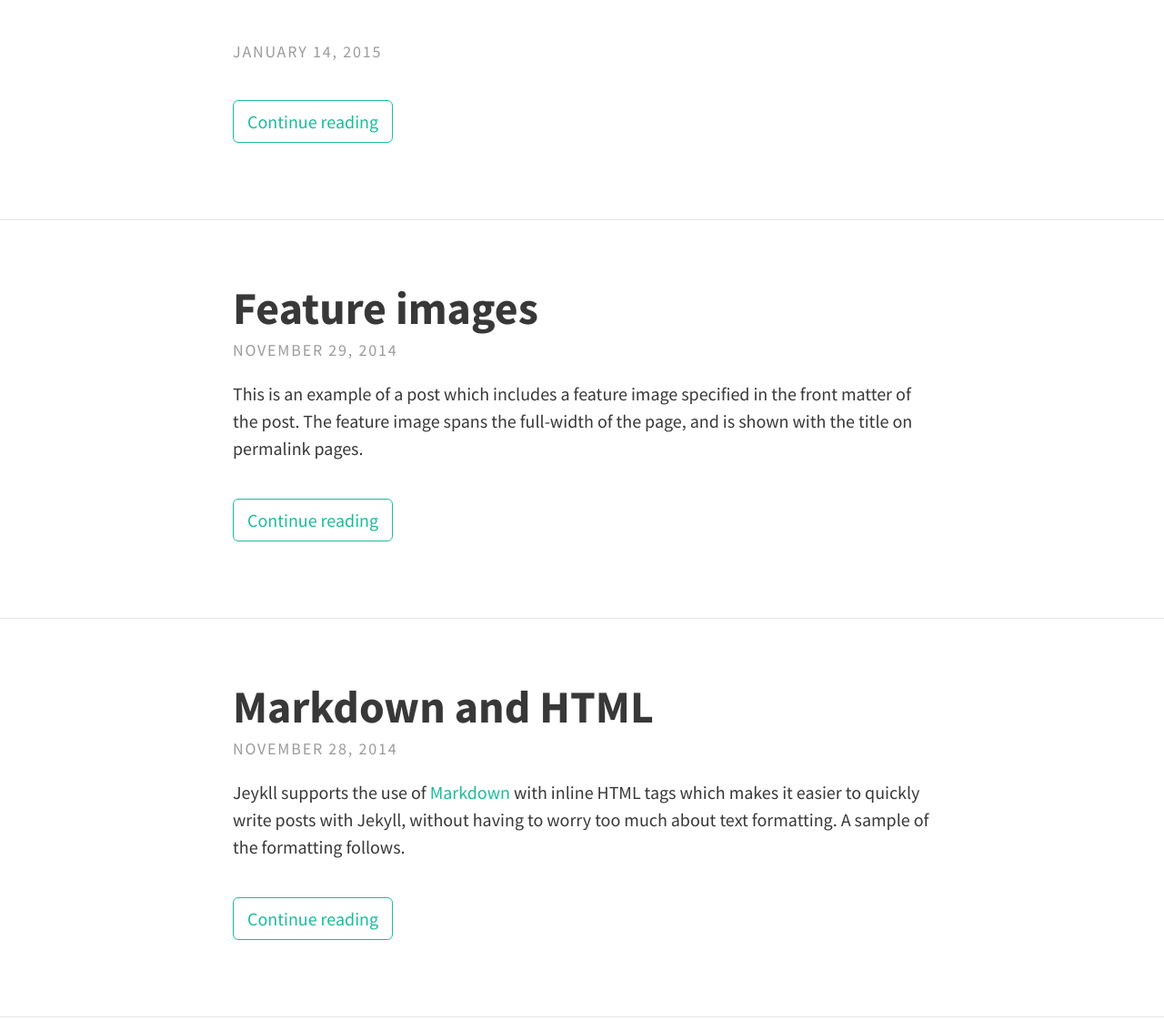
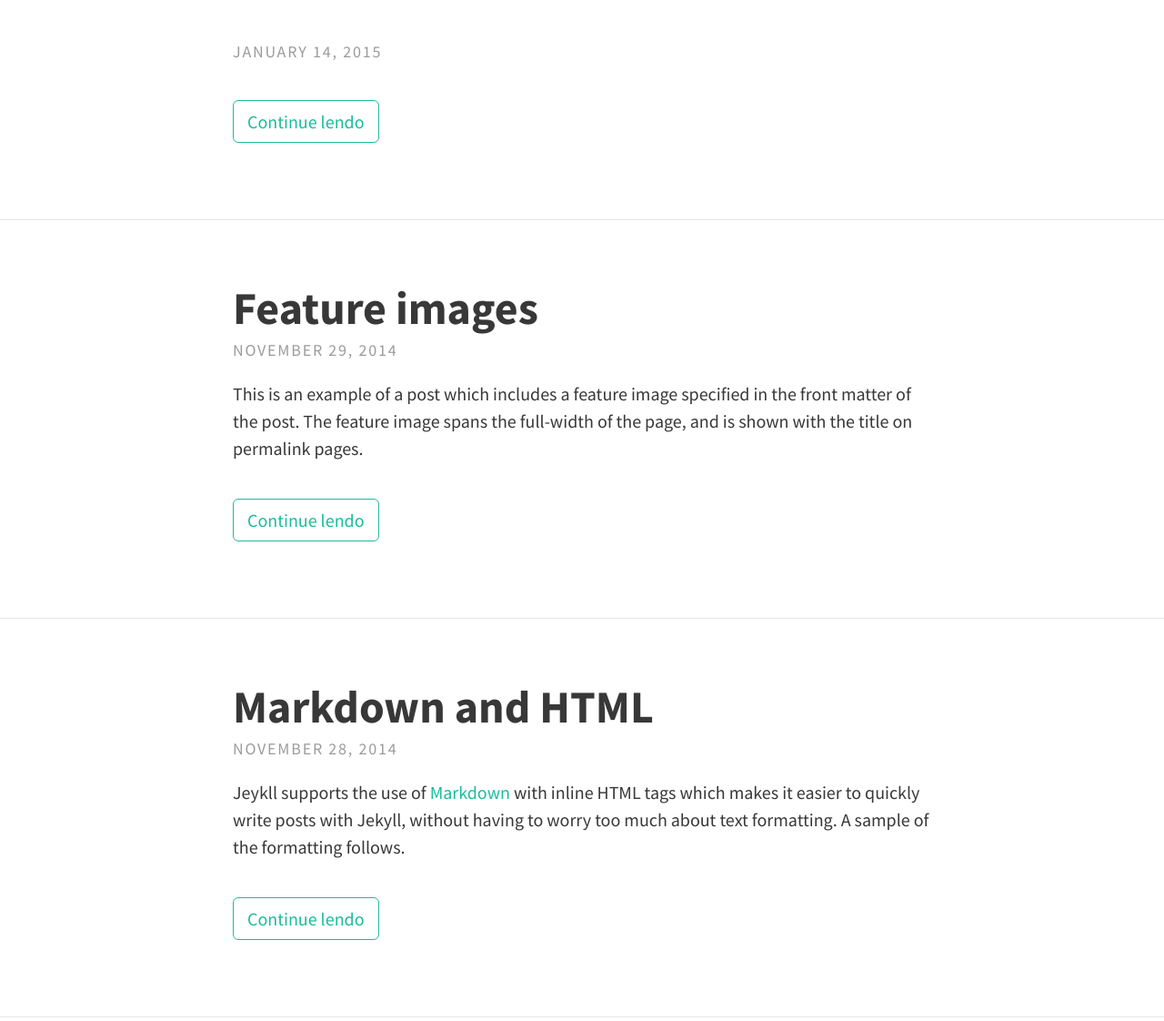
Before and after one commit to direitoemdados/direitoemdados.github.io, a Jekyll site: the page built from index.html, in a window 1280 px wide. Shown: the part 336-1458 px from the top of the page at 91% size. Built offline with Jekyll 4.4.1, drawn with Linux system fonts in a browser that asks for light colours; nearby versions of some CDN libraries; the list of posts is cut into pages by our own code.

Commit message:
Traduções

```diff
--- a/_config.yml
+++ b/_config.yml
@@ -46,9 +46,9 @@ theme:
   str_follow_on: "Follow on"
   str_rss_follow: "Follow RSS feed"
   str_email: "Email"
-  str_next: "Next"
-  str_prev: "Prev"
-  str_continue_reading: "Continue reading"
+  str_next: "Próximo"
+  str_prev: "Anterior"
+  str_continue_reading: "Continue lendo"
 
   # Colors, typography and padding
   # Open the "_sass > base" folder, and open "_variables.scss"
```
Also changed, not shown: _posts/2015-01-14-sample-post.md (+1 -1 lines).
